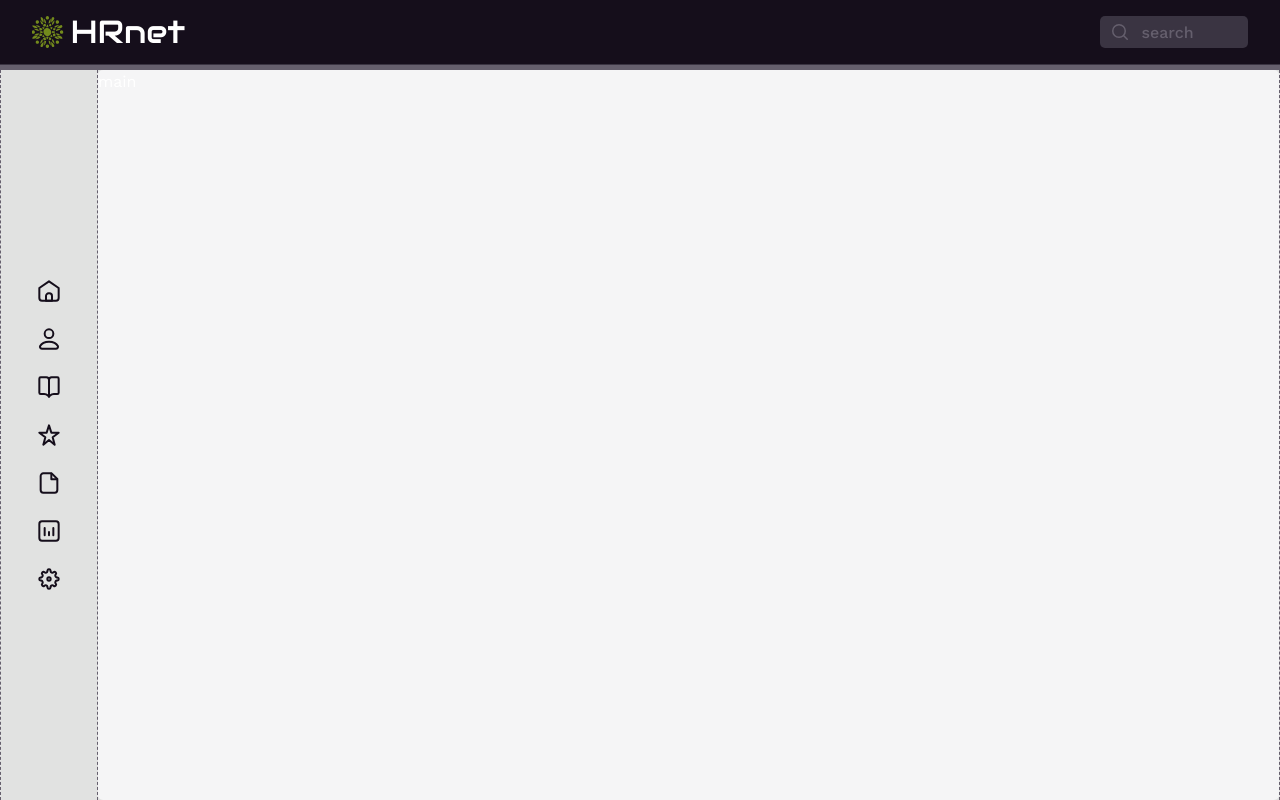
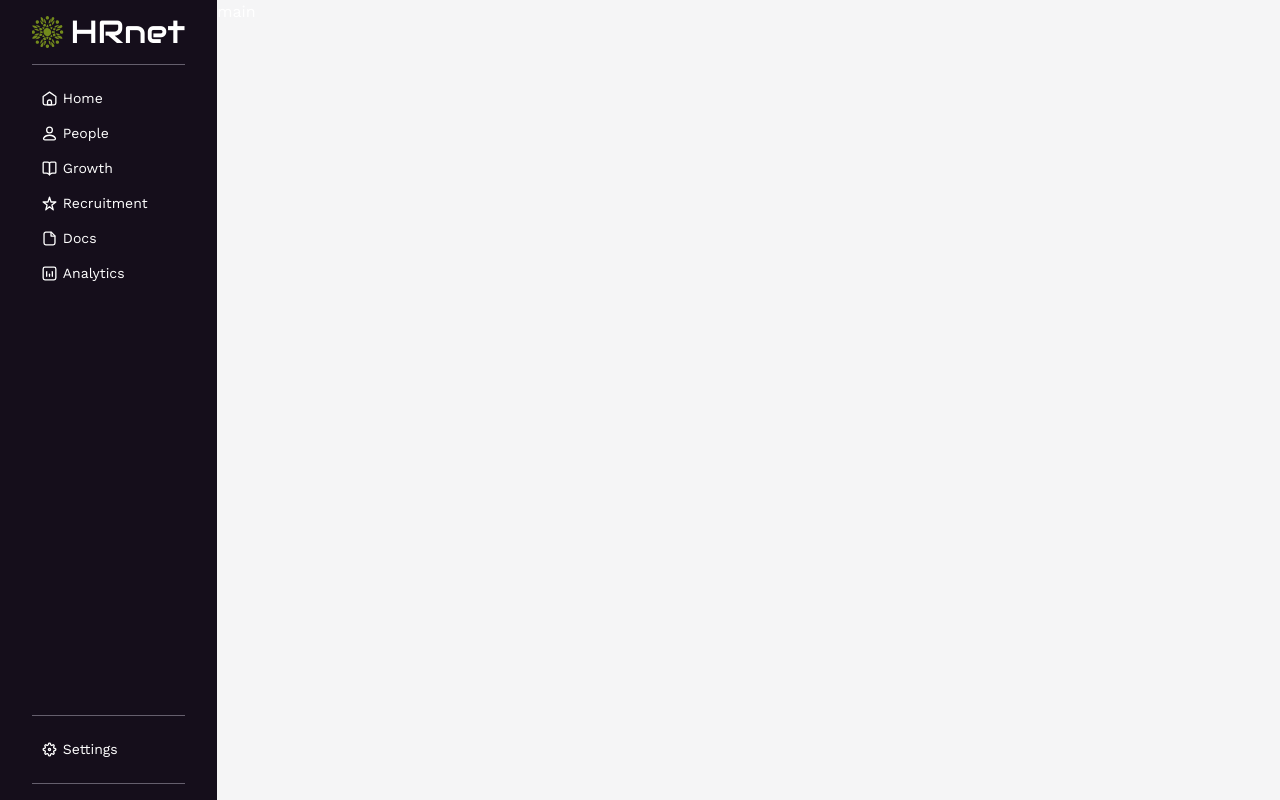
Before and after one commit to cyrillegoas/CyrilLeGoas_14_23112022, a React (Vite) app: page / in a window 1280 px wide. Built offline with nearby package versions, Linux system fonts and the light colour scheme.

Commit message:
CHANGE header on the side

```diff
--- a/src/components/Content.jsx
+++ b/src/components/Content.jsx
@@ -3,11 +3,7 @@ import { styled } from '../../stitches.config';
 
 const StyledWrapper = styled('div', {});
 
-const StyledMain = styled('main', {
-  background: '$colors$greyLighter',
-  height: '100%',
-  borderRadius: '$radii$default',
-});
+const StyledMain = styled('main', {});
 
 export function Content() {
   return (
--- a/src/components/Header.jsx
+++ b/src/components/Header.jsx
@@ -1,36 +1,21 @@
 import React from 'react';
 import { styled } from '../../stitches.config';
 import { Logo } from './Logo';
-import { SearchBar } from './SearchBar';
-
-const StyledWrapper = styled('div', {
-  background: '$colors$primary',
-  borderBottom: '5px solid $colors$primaryLighter',
-});
+import { Nav } from './Nav';
 
 const StyledHeader = styled('header', {
-  maxWidth: '$sizes$maxWidth',
-  margin: 'auto',
+  background: '$colors$primary',
+  py: '1rem',
+  px: '2rem',
   display: 'flex',
-  justifyContent: 'space-between',
-  alignItems: 'center',
-  py: '1rem',
-  borderBottom: '1px solid $colors$primaryLight',
-  variants: {
-    mediaQuery: {
-      initial: { px: '$space$sideMargin' },
-      sm: { px: '$space$sideMarginLarge' },
-    },
-  },
+  flexDirection: 'column',
 });
 
 export function Header() {
   return (
-    <StyledWrapper>
-      <StyledHeader mediaQuery={{ '@initial': 'initial', '@sm': 'sm' }}>
-        <Logo />
-        <SearchBar />
-      </StyledHeader>
-    </StyledWrapper>
+    <StyledHeader>
+      <Logo />
+      <Nav />
+    </StyledHeader>
   );
 }
--- a/src/components/Layout.jsx
+++ b/src/components/Layout.jsx
@@ -2,17 +2,9 @@ import React from 'react';
 import { styled } from '../../stitches.config';
 import { Content } from './Content';
 import { Header } from './Header';
-import { Nav } from './Nav';
 
 const StyledWrapper = styled('div', {
   flex: '1',
-  width: '100%',
-  maxWidth: '$sizes$maxWidth',
-  margin: 'auto',
-  display: 'grid',
-  gridTemplateColumns: 'auto 1fr',
-  borderLeft: '1px dashed $colors$primaryLighter',
-  borderRight: '1px dashed $colors$primaryLighter',
 });
 
 export function Layout() {
@@ -20,7 +12,6 @@ export function Layout() {
     <>
       <Header />
       <StyledWrapper>
-        <Nav />
         <Content />
       </StyledWrapper>
     </>
--- a/src/components/Logo.jsx
+++ b/src/components/Logo.jsx
@@ -7,10 +7,11 @@ const StyledLink = styled(Link, {
   fontSize: '$fontSizes$logo',
   lineHeight: '1',
   textDecoration: 'none',
-  width: 'fit-content',
   display: 'flex',
   alignItems: 'center',
   gap: '0.2em',
+  paddingBottom: '$space$navSpacing',
+  borderBottom: '$borderStyles$nav',
   '& img': {
     width: '1em',
     height: '1em',
--- a/src/components/Nav.jsx
+++ b/src/components/Nav.jsx
@@ -3,19 +3,23 @@ import { NavItem } from './NavItem';
 import { styled } from '../../stitches.config';
 
 const StyledNav = styled('nav', {
-  display: 'grid',
-  placeContent: 'center',
-  padding: '2rem',
-  borderRight: '1px dashed $colors$primaryLighter',
+  flex: '1',
+  paddingTop: '$space$navSpacing',
 });
 
 const StyledList = styled('ul', {
   margin: '0',
   padding: '0',
   listStyle: 'none',
-  display: 'flex',
-  flexDirection: 'column',
-  gap: '1rem',
+  height: '100%',
+  display: 'grid',
+  gridTemplateRows: 'repeat(6, auto) 1fr',
+  '& li:last-child': {
+    alignSelf: 'end',
+    py: '$space$navSpacing',
+    borderTop: '$borderStyles$nav',
+    borderBottom: '$borderStyles$nav',
+  },
 });
 
 export function Nav() {
@@ -23,7 +27,9 @@ export function Nav() {
     <StyledNav>
       <StyledList>
         {navItems.map((item) => (
-          <NavItem item={item} key={item.name} />
+          <li>
+            <NavItem item={item} key={item.name} />
+          </li>
         ))}
       </StyledList>
     </StyledNav>
--- a/src/components/NavItem.jsx
+++ b/src/components/NavItem.jsx
@@ -2,19 +2,36 @@ import React from 'react';
 import { Link } from 'react-router-dom';
 import { styled } from '../../stitches.config';
 
+const StyledLink = styled(Link, {
+  display: 'flex',
+  alignItems: 'center',
+  gap: '0.2em',
+  fontSize: '$fontSizes$navItem',
+  textDecoration: 'none',
+  padding: '0.5em',
+  borderRadius: '$radii$default',
+  '&:hover': {
+    background: '$colors$primaryLight',
+  },
+});
+
 const StyledSVG = styled('svg', {
-  width: '2rem',
-  height: '2rem',
+  flex: '0 0 1.5em',
   fill: 'none',
   '& *': {
-    stroke: '$primary',
+    stroke: '$colors$text',
   },
+});
+
+const StyledSpan = styled('span', {
+  color: '$colors$text',
 });
 
 export function NavItem({ item }) {
   return (
-    <Link to={item.path}>
+    <StyledLink to={item.path}>
       <StyledSVG viewBox="0 0 24 24">{item.icon}</StyledSVG>
-    </Link>
+      <StyledSpan>{item.name}</StyledSpan>
+    </StyledLink>
   );
 }
--- a/src/css/globalStyle.js
+++ b/src/css/globalStyle.js
@@ -12,14 +12,13 @@ export const globalStyle = globalCss({
   'p, h1, h2, h3, h4, h5, h6': { overflowWrap: 'break-word' },
   body: {
     color: '$colors$text',
-    backgroundColor: '$colors$grey',
+    backgroundColor: '$colors$greyLighter',
     fontFamily: '$fonts$text',
     lineHeight: '1.5',
     '-webkit-font-smoothing': 'antialiased',
   },
   '#root': {
     display: 'flex',
-    flexDirection: 'column',
     minHeight: '100vh',
     isolation: 'isolate',
   },
--- a/stitches.config.js
+++ b/stitches.config.js
@@ -28,6 +28,7 @@ export const {
     },
     fontSizes: {
       logo: '2rem',
+      navItem: '0.875rem',
     },
     fontWeights: {
       light: '400',
@@ -35,8 +36,7 @@ export const {
       bold: '600',
     },
     space: {
-      sideMargin: '1rem',
-      sideMarginLarge: '2rem',
+      navSpacing: '1rem',
     },
     sizes: {
       minWidth: '320px',
@@ -44,6 +44,9 @@ export const {
     },
     radii: {
       default: '5px',
+    },
+    borderStyles: {
+      nav: '1px solid $colors$primaryLighter',
     },
   },
   media: {
```
